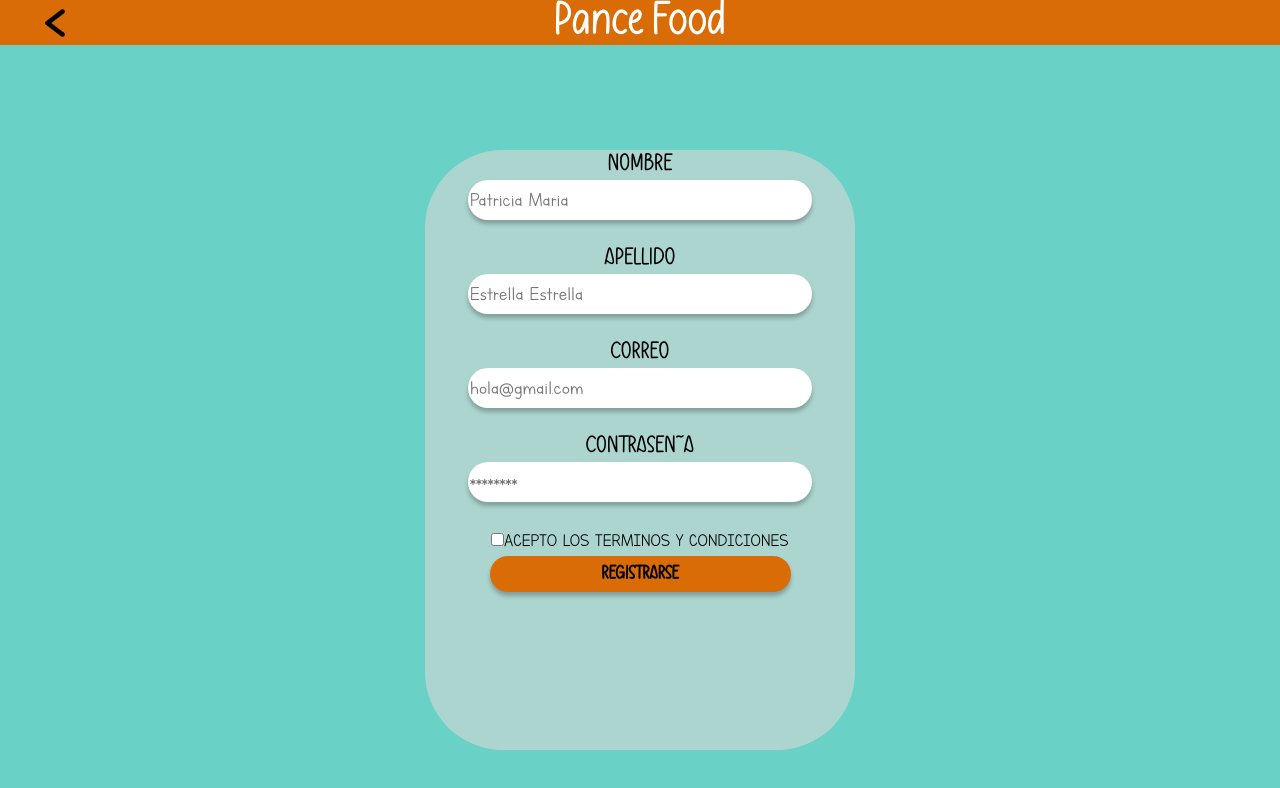
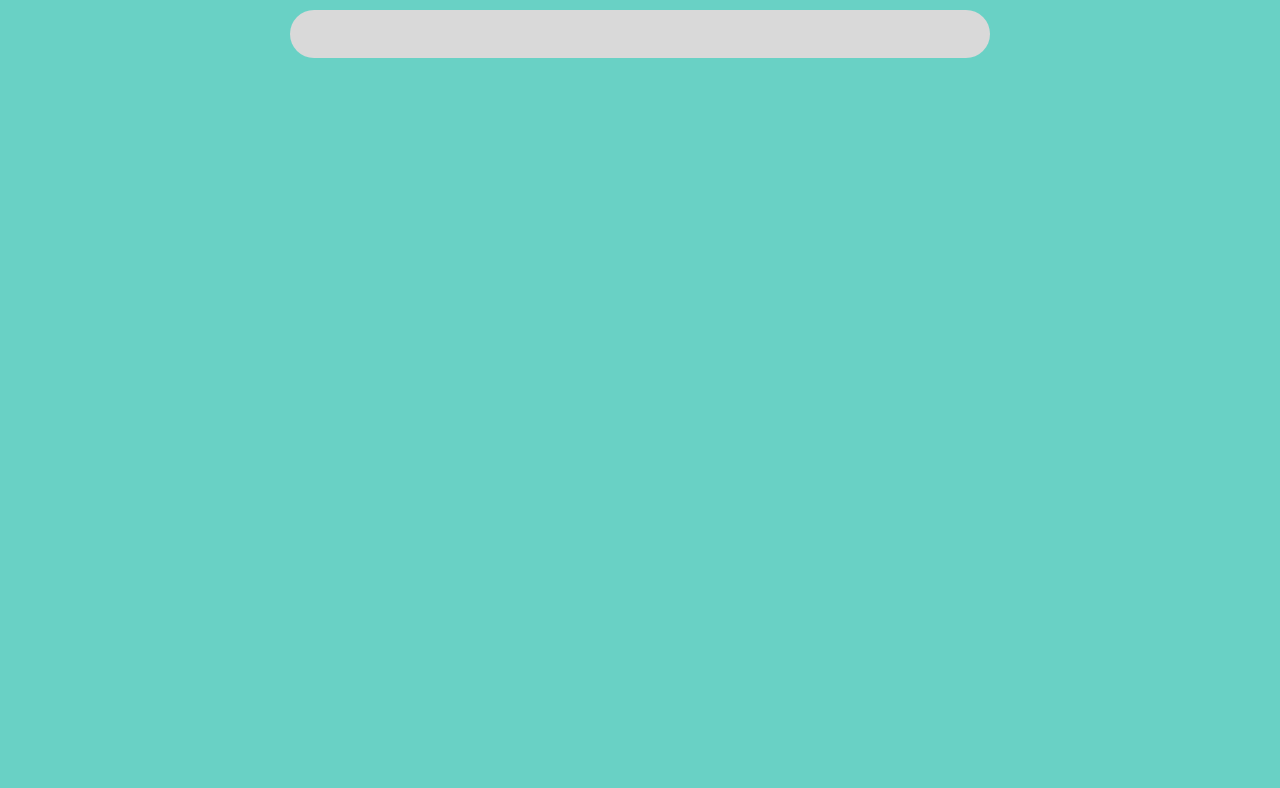
Before and after one commit to BetsyAlejandra/PanceFood, a React (Create React App) app: page / in a window 1280 px wide. Shown: the top 788 px of the page. Built offline with nearby package versions, Linux system fonts and the light colour scheme.

Commit message:
Home, Buscador

```diff
--- a/src/index.js
+++ b/src/index.js
@@ -1,14 +1,17 @@
 import React from 'react';
 import ReactDOM from 'react-dom/client';
 import './index.css';
-import { OpcionesRegistro } from './pages/OpcionesRegistro';
 import reportWebVitals from './reportWebVitals';
 import 'bootstrap/dist/css/bootstrap.min.css';
+import { PaginaPrincipal } from './pages/PaginaPrincipal';
+
+
+
 
 const root = ReactDOM.createRoot(document.getElementById('root'));
 root.render(
   <React.StrictMode>
-    <OpcionesRegistro />
+    <PaginaPrincipal />
   </React.StrictMode>
 );
 
--- /dev/null
+++ b/src/pages/PaginaPrincipal.css
@@ -0,0 +1,3 @@
+body{
+    background-color: #69D1C5;
+}
--- /dev/null
+++ b/src/pages/PaginaPrincipal.jsx
@@ -0,0 +1,11 @@
+import { Buscador } from '../share/Buscador'
+import './PaginaPrincipal.css'
+
+export const PaginaPrincipal = () => {
+
+    return (
+        <body>
+            <Buscador />
+        </body>
+    )
+}
--- /dev/null
+++ b/src/share/Buscador.css
@@ -0,0 +1,19 @@
+body {
+    background-color: #69D1C5;
+}
+
+#centrar {
+    display: flex;
+    flex-direction: column;
+    justify-content: center;
+    align-items: center;
+}
+
+#buscador {
+    margin-top: 10px;
+    width: 700px;
+    height: 48px;
+
+    background: #D9D9D9;
+    border-radius: 44.5px;
+}
--- /dev/null
+++ b/src/share/Buscador.jsx
@@ -0,0 +1,11 @@
+import './Buscador.css'
+
+export const Buscador = () => {
+    return (
+        <body>
+            <div id='centrar'>
+                <div id='buscador'></div>
+            </div>
+        </body>
+    )
+}
```
Also changed, not shown: src/pages/MainApp.jsx (deleted, +0 -12 lines), src/pages/Registro.css (renamed from src/share/CardCentral.css, +14 -0 lines), src/pages/Registro.jsx (+13 -5 lines), src/share/CardCentral.jsx (deleted, +0 -10 lines), src/fonts/Letters for Learners.ttf (added).
